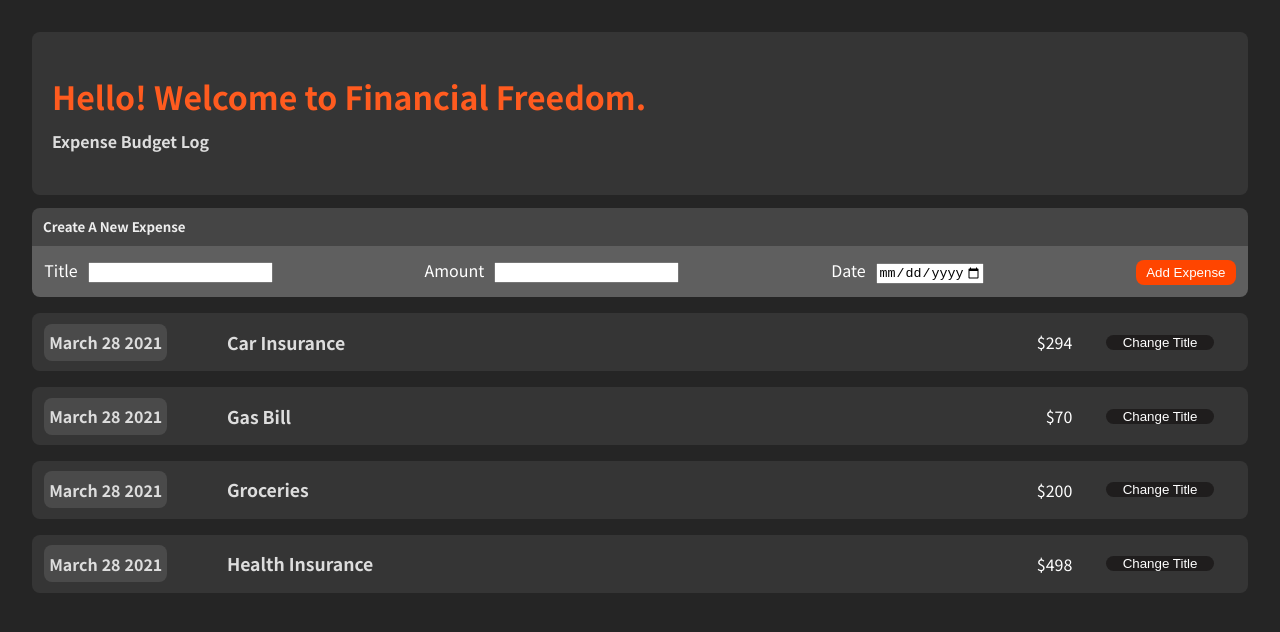
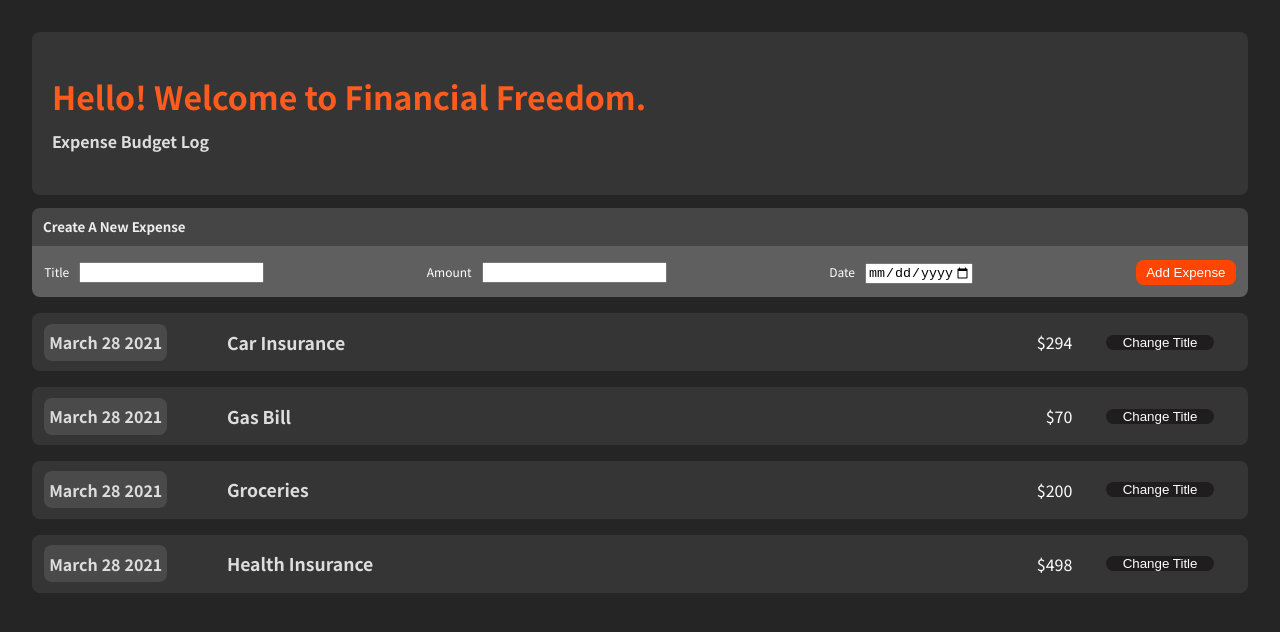
Before and after one commit to srhmendez/React_The-Complete-Guide, a React (Create React App) app in the folder 02-React-Budget-App/react-complete-guide/: page / in a window 1280 px wide. Shown: the top 632 px of the page. Built offline with nearby package versions, Linux system fonts and the light colour scheme.

Commit message:
updating font size for new expense item labels

```diff
--- a/02-React-Budget-App/react-complete-guide/src/components/UserInputExpense/ExpenseForm.css
+++ b/02-React-Budget-App/react-complete-guide/src/components/UserInputExpense/ExpenseForm.css
@@ -15,6 +15,9 @@ form {
 .newExpenseActions{
     margin: 1%;
 }
+div.expenseControl label {
+    font-size:12px;
+}
 label{
     margin-right:10px;
     color:white;
```
